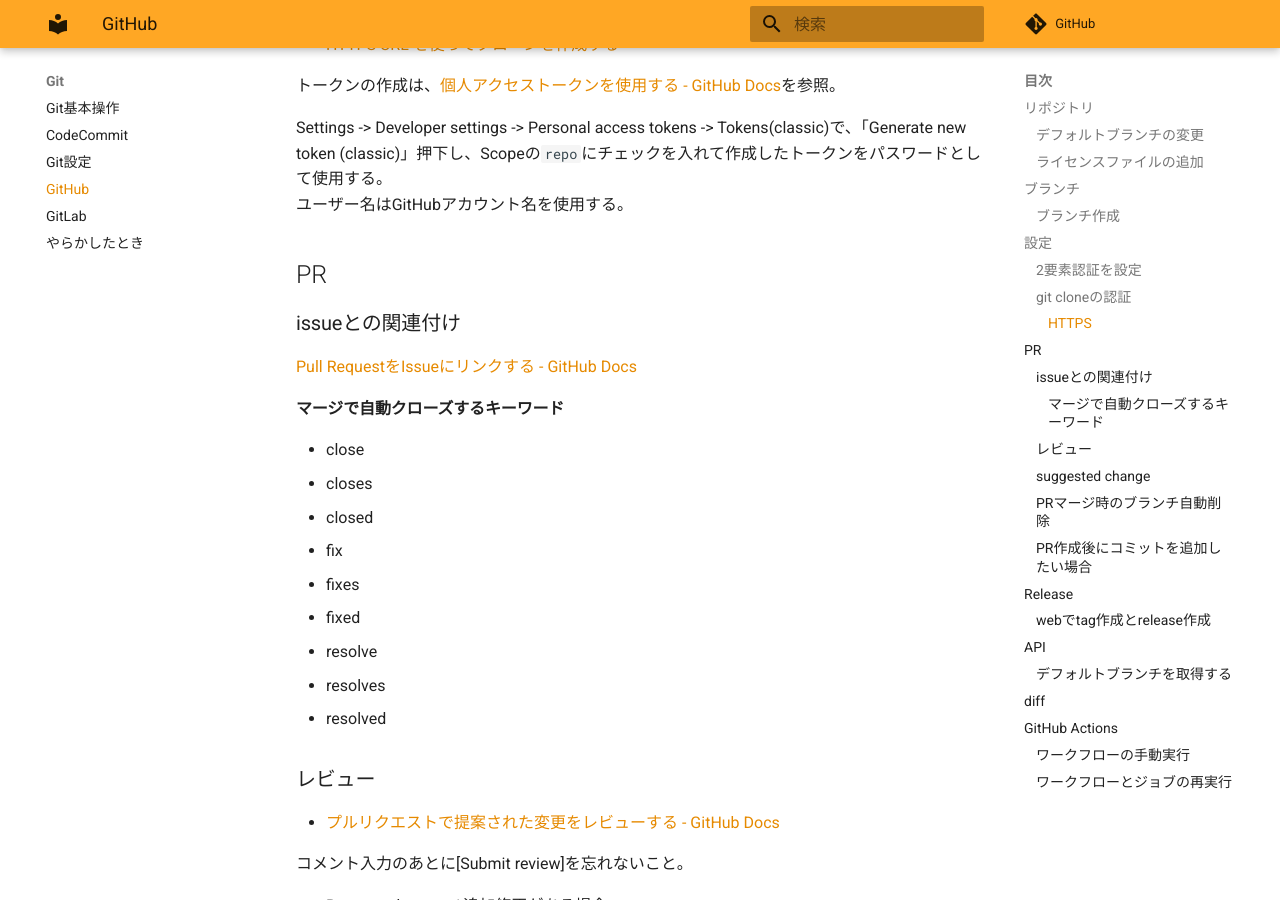
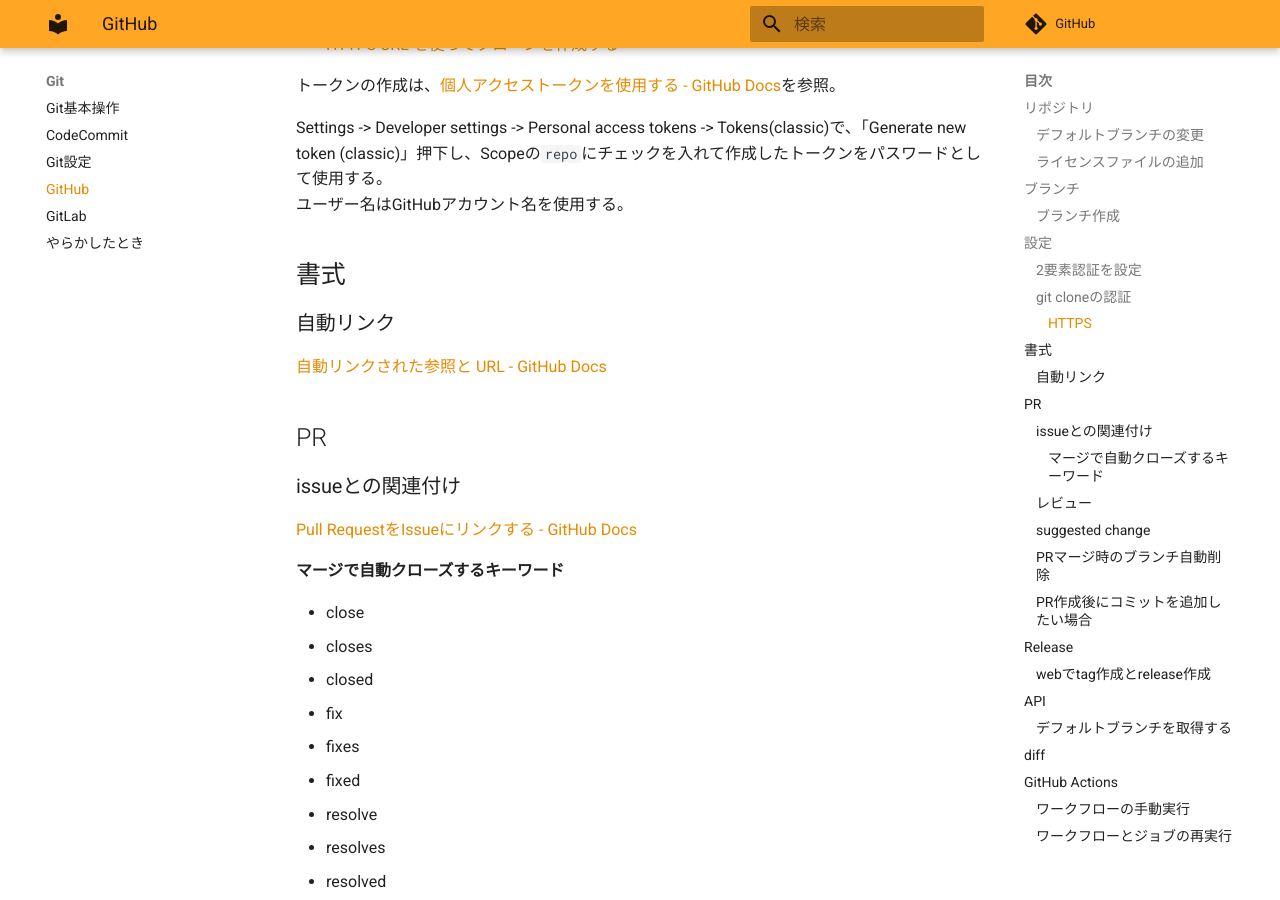
Before and after one commit to zaki-lknr/docs, an MkDocs documentation site: the page built from docs/Git/github.md, in a window 1280 px wide and 900 px high, scrolled down 1118 px. Built offline with MkDocs 1.6.1 and Material for MkDocs 9.7.7, drawn with Linux system fonts in a browser that asks for light colours; comment, search, counter and statistics services are not loaded.

Commit message:
add: git/github: 自動リンクの書式

```diff
--- a/docs/Git/github.md
+++ b/docs/Git/github.md
@@ -42,6 +42,12 @@ GitHubのアカウントでは認証できないので、個人用アクセス
 
 Settings -> Developer settings -> Personal access tokens -> Tokens(classic)で、「Generate new token (classic)」押下し、Scopeの`repo`にチェックを入れて作成したトークンをパスワードとして使用する。
 ユーザー名はGitHubアカウント名を使用する。
+
+## 書式
+
+### 自動リンク
+
+[自動リンクされた参照と URL - GitHub Docs](https://docs.github.com/ja/get-started/writing-on-github/working-with-advanced-formatting/autolinked-references-and-urls)
 
 ## PR
 
```
